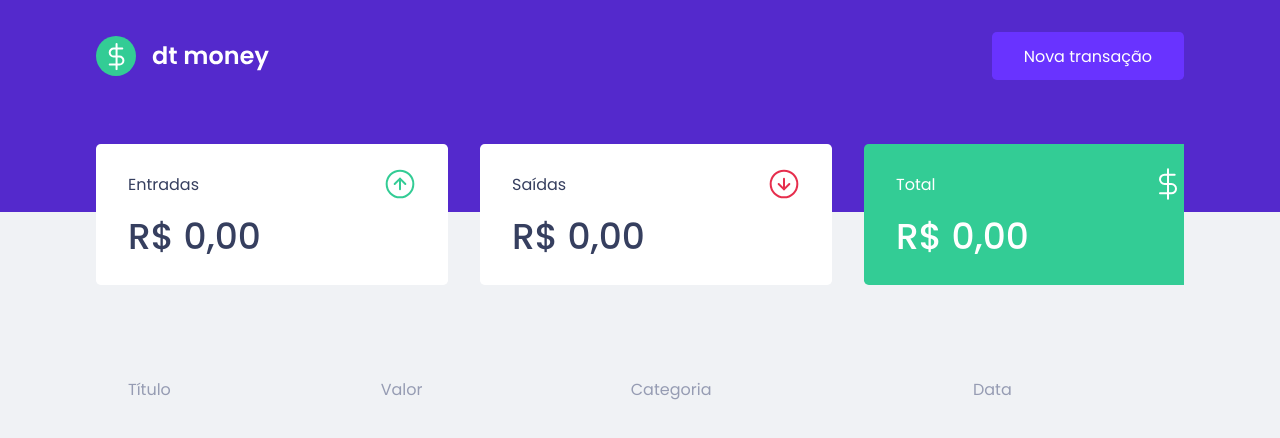
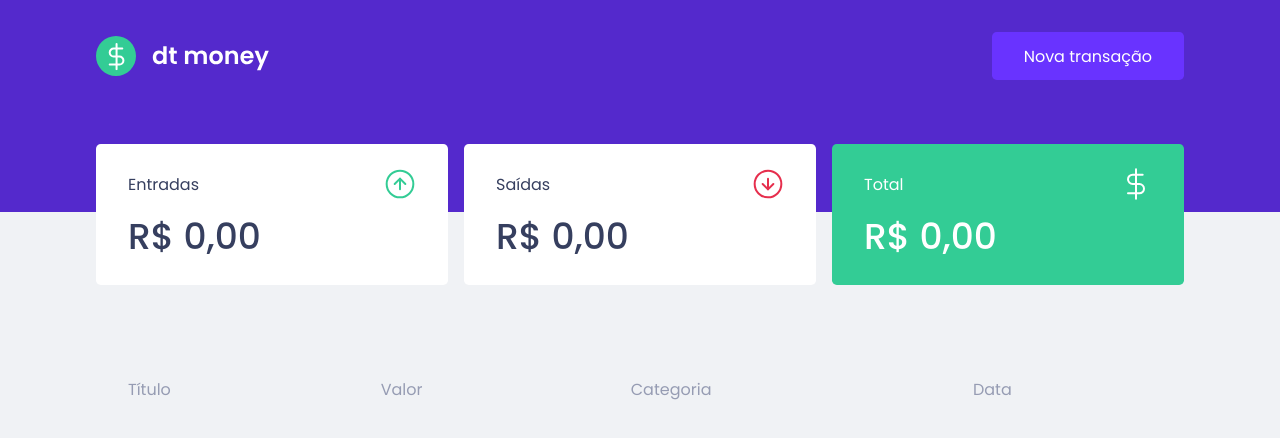
Before and after one commit to danilo-vieira/my-finances, a React (Create React App) app: page / in a window 1280 px wide. Shown: the top 438 px of the page. Built offline with nearby package versions, Linux system fonts and the light colour scheme; what miragejs would draw is missing.

Commit message:
changes unexpected overflow hidden in total card

```diff
--- a/src/components/Summary/styles.ts
+++ b/src/components/Summary/styles.ts
@@ -3,7 +3,7 @@ import styled from 'styled-components'
 export const Container = styled.div`
   display: grid;
   grid-template-columns: repeat(3, 1fr);
-  gap: 2rem;
+  gap: 1rem;
   margin-top: -4.25rem;
 
   overflow-x: scroll;
```
